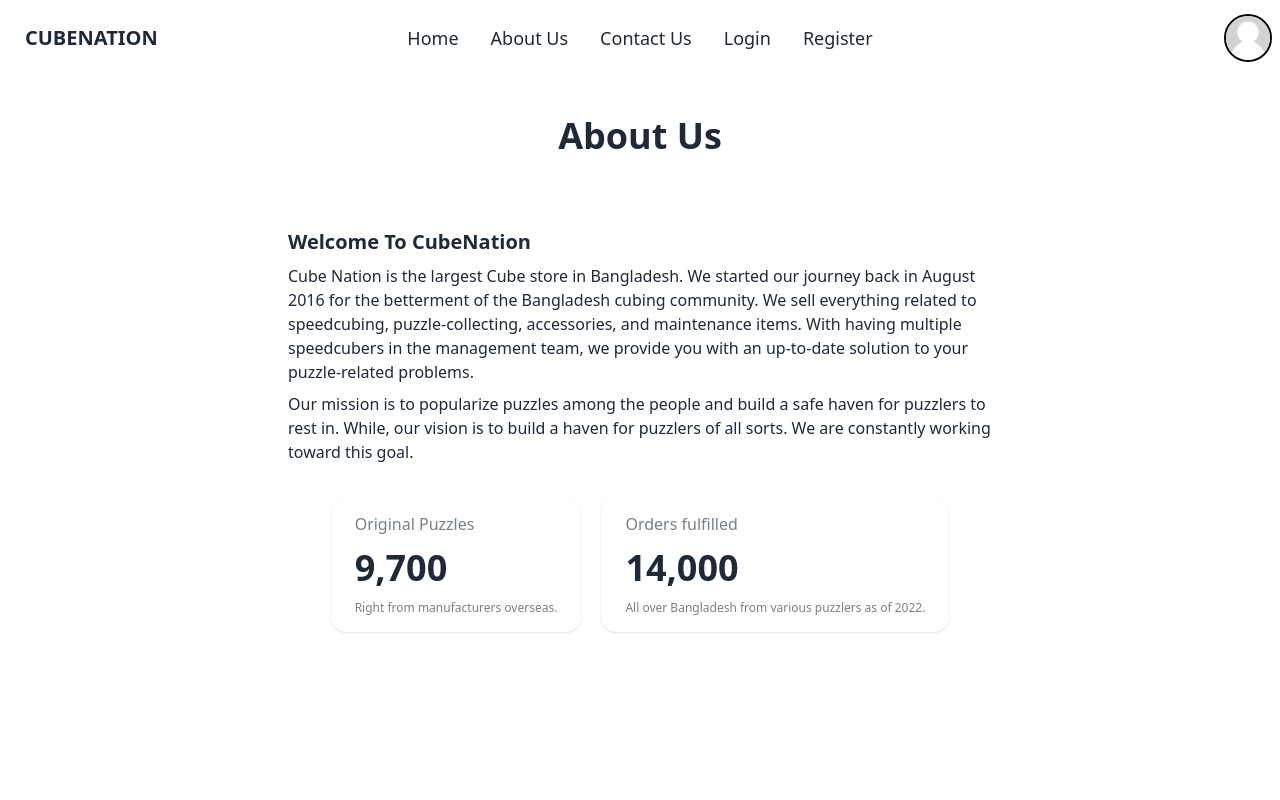
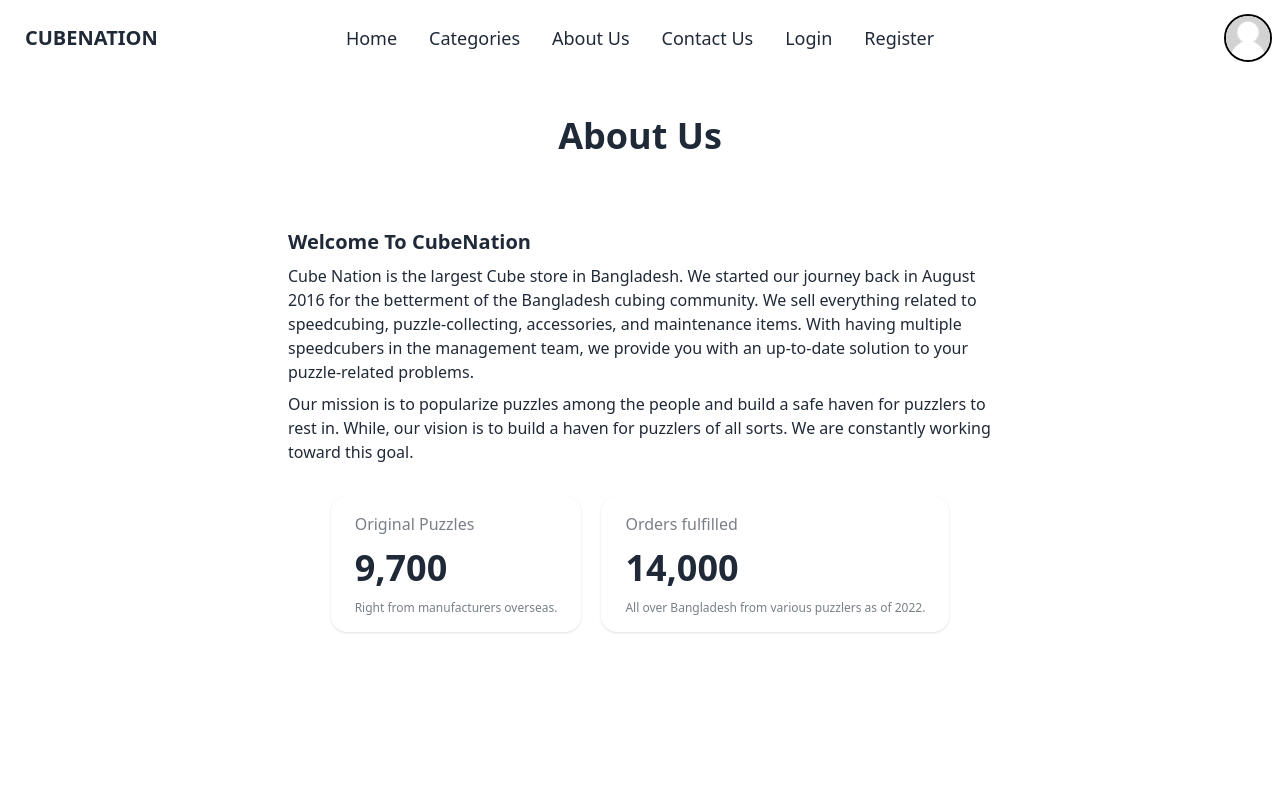
Before and after one commit to rakibul-wdp/rubik-s-cube, a React (Vite) app: page /about in a window 1280 px wide. Shown: the top 800 px of the page. Built offline with nearby package versions, Linux system fonts and the light colour scheme; no server answers.

Commit message:
categories page added

```diff
--- a/src/components/Navbar.jsx
+++ b/src/components/Navbar.jsx
@@ -34,6 +34,9 @@ const Navbar = () => {
           >
             <li>
               <Link to={"/"}>Home</Link>
+            </li>
+            <li>
+              <Link to={"/categories"}>Categories</Link>
             </li>
             <li>
               <Link to={"/about"}>About Us</Link>
@@ -74,6 +77,9 @@ const Navbar = () => {
         <ul className="menu menu-horizontal px-1 text-lg font-medium">
           <li>
             <Link to={"/"}>Home</Link>
+          </li>
+          <li>
+            <Link to={"/categories"}>Categories</Link>
           </li>
           <li>
             <Link to={"/about"}>About Us</Link>
--- /dev/null
+++ b/src/pages/Categories.jsx
@@ -0,0 +1,124 @@
+const categories = [
+  {
+    id: 1,
+    imageUrl:
+      "https://cubenationshop.com/_next/image?url=https%3A%2F%2Fres.cloudinary.com%2Fdfymvppav%2Fimage%2Fupload%2Fv1672980523%2Fuser_upload%2Fe1ih7k73sqzytjmnvmp5.webp&w=48&q=75",
+    categoryName: "Accessories",
+  },
+  {
+    id: 2,
+    imageUrl:
+      "https://cubenationshop.com/_next/image?url=https%3A%2F%2Fres.cloudinary.com%2Fdia3tapgi%2Fimage%2Fupload%2Fv1662193996%2Fghqbc11el26g05hopnyl.png&w=48&q=75",
+    categoryName: "Robot",
+  },
+  {
+    id: 3,
+    imageUrl:
+      "https://cubenationshop.com/_next/image?url=https%3A%2F%2Fres.cloudinary.com%2Fdia3tapgi%2Fimage%2Fupload%2Fv1662193971%2Fjzig7rx23ltqyjsrk7pt.png&w=48&q=75",
+    categoryName: "Smart Cube",
+  },
+  {
+    id: 4,
+    imageUrl:
+      "https://cubenationshop.com/_next/image?url=https%3A%2F%2Fres.cloudinary.com%2Fdia3tapgi%2Fimage%2Fupload%2Fv1662193899%2Fezobbgv51dgrrqqvk1d3.png&w=48&q=75",
+    categoryName: "3x3x3",
+  },
+  {
+    id: 5,
+    imageUrl:
+      "https://cubenationshop.com/_next/image?url=https%3A%2F%2Fres.cloudinary.com%2Fdia3tapgi%2Fimage%2Fupload%2Fv1662193905%2Fxscevx2x1n3e9eqhdi4e.png&w=48&q=75",
+    categoryName: "2x2x2",
+  },
+  {
+    id: 6,
+    imageUrl:
+      "https://cubenationshop.com/_next/image?url=https%3A%2F%2Fres.cloudinary.com%2Fdia3tapgi%2Fimage%2Fupload%2Fv1662193890%2Fljy3itslzjkinu6ihlpk.png&w=48&q=75",
+    categoryName: "4x4x4",
+  },
+  {
+    id: 7,
+    imageUrl:
+      "https://cubenationshop.com/_next/image?url=https%3A%2F%2Fres.cloudinary.com%2Fdia3tapgi%2Fimage%2Fupload%2Fv1662193881%2Fgckyevsuf3aunfq9g5xk.png&w=48&q=75",
+    categoryName: "5x5x5",
+  },
+  {
+    id: 8,
+    imageUrl:
+      "https://cubenationshop.com/_next/image?url=https%3A%2F%2Fres.cloudinary.com%2Fdia3tapgi%2Fimage%2Fupload%2Fv1662193875%2Fayvnfjuz7yvya8dgzmcd.png&w=48&q=75",
+    categoryName: "6x6x6",
+  },
+  {
+    id: 9,
+    imageUrl:
+      "https://cubenationshop.com/_next/image?url=https%3A%2F%2Fres.cloudinary.com%2Fdia3tapgi%2Fimage%2Fupload%2Fv1662193848%2Fkw6zvlrvvdazuspq6b3n.png&w=48&q=75",
+    categoryName: "7x7x7",
+  },
+  {
+    id: 10,
+    imageUrl:
+      "https://cubenationshop.com/_next/image?url=https%3A%2F%2Fres.cloudinary.com%2Fdia3tapgi%2Fimage%2Fupload%2Fv1662193927%2Fn3tecpdbzg30mydfbopo.png&w=48&q=75",
+    categoryName: "Other WCS Puzzle",
+  },
+  {
+    id: 11,
+    imageUrl:
+      "https://cubenationshop.com/_next/image?url=https%3A%2F%2Fres.cloudinary.com%2Fdia3tapgi%2Fimage%2Fupload%2Fv1662193868%2Fdvbdo7hpbcv41oxsaphb.png&w=48&q=75",
+    categoryName: "7x7x7 Plus",
+  },
+  {
+    id: 12,
+    imageUrl:
+      "https://cubenationshop.com/_next/image?url=https%3A%2F%2Fres.cloudinary.com%2Fdia3tapgi%2Fimage%2Fupload%2Fv1662193859%2Fglvmmfwypwyafzziafwf.png&w=48&q=75",
+    categoryName: "Non WCS Puzzle",
+  },
+  {
+    id: 13,
+    imageUrl:
+      "https://cubenationshop.com/_next/image?url=https%3A%2F%2Fres.cloudinary.com%2Fdia3tapgi%2Fimage%2Fupload%2Fv1662193938%2Fnoyjzaubroah3rreqpw5.png&w=48&q=75",
+    categoryName: "Fidgets",
+  },
+  {
+    id: 14,
+    imageUrl:
+      "https://cubenationshop.com/_next/image?url=https%3A%2F%2Fres.cloudinary.com%2Fdia3tapgi%2Fimage%2Fupload%2Fv1662193947%2Frtvdg86s6q23bvl3ieun.png&w=48&q=75",
+    categoryName: "CupStacking",
+  },
+  {
+    id: 15,
+    imageUrl:
+      "https://cubenationshop.com/_next/image?url=https%3A%2F%2Fres.cloudinary.com%2Fdia3tapgi%2Fimage%2Fupload%2Fv1662193955%2Fc9nq4fmkko8ozwp5apoa.png&w=48&q=75",
+    categoryName: "Lubricant",
+  },
+  {
+    id: 16,
+    imageUrl:
+      "https://cubenationshop.com/_next/image?url=https%3A%2F%2Fres.cloudinary.com%2Fdia3tapgi%2Fimage%2Fupload%2Fv1662193965%2Fe3c36ylu5cj1hm4wimjv.png&w=48&q=75",
+    categoryName: "Bundle",
+  },
+];
+
+const Categories = () => {
+  return (
+    <div className="card bg-base-100">
+      <div className="card-body">
+        <div className="flex flex-col items-center justify-center mb-10">
+          <h2 className="card-title">Popular Categories</h2>
+          <p>All the types of Puzzle & Speedcube we sell.</p>
+        </div>
+        <div className="grid grid-cols-1 sm:grid-cols-2 md:grid-cols-4 mb-24">
+          {categories.map((category) => (
+            <div
+              key={category.id}
+              className="flex items-center justify-center gap-5 border p-5 cursor-pointer"
+            >
+              <img src={category.imageUrl} alt="categories image" />
+              <h4 className="hover:text-red-600">{category.categoryName}</h4>
+            </div>
+          ))}
+        </div>
+      </div>
+    </div>
+  );
+};
+
+export default Categories;
--- a/src/routes/routes.jsx
+++ b/src/routes/routes.jsx
@@ -14,6 +14,7 @@ import ProductDetails from "../pages/ProductDetails";
 import Registration from "../pages/Registration";
 import PrivateRoute from "./private/PrivateRoute";
 import Contact from "../pages/Contact";
+import Categories from "../pages/Categories";
 
 export const router = createBrowserRouter([
   {
@@ -25,6 +26,10 @@ export const router = createBrowserRouter([
         path: "/",
         element: <Home />,
         loader: () => fetch("http://localhost:5000/shoes"),
+      },
+      {
+        path: "/categories",
+        element: <Categories />,
       },
       {
         path: "/products/:id",
```
